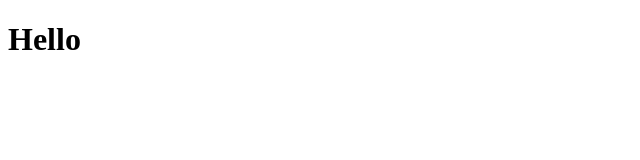
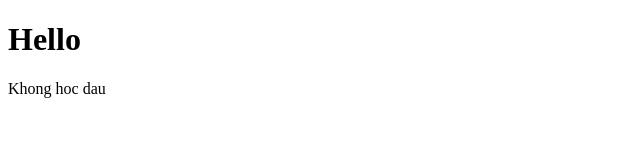
Before and after one commit to LeeJaeLee2610/Git_toturial, a plain HTML site: page index.html in a window 1280 px wide. Shown: the whole page, without its empty margins (0-640 px from the left). Drawn offline with Linux system fonts and the light colour scheme.

Commit message:
Update index.html

```diff
--- a/index.html
+++ b/index.html
@@ -8,5 +8,6 @@
 </head>
 <body>
     <h1>Hello</h1>
+    <p>Khong hoc dau</p>
 </body>
 </html>
```
